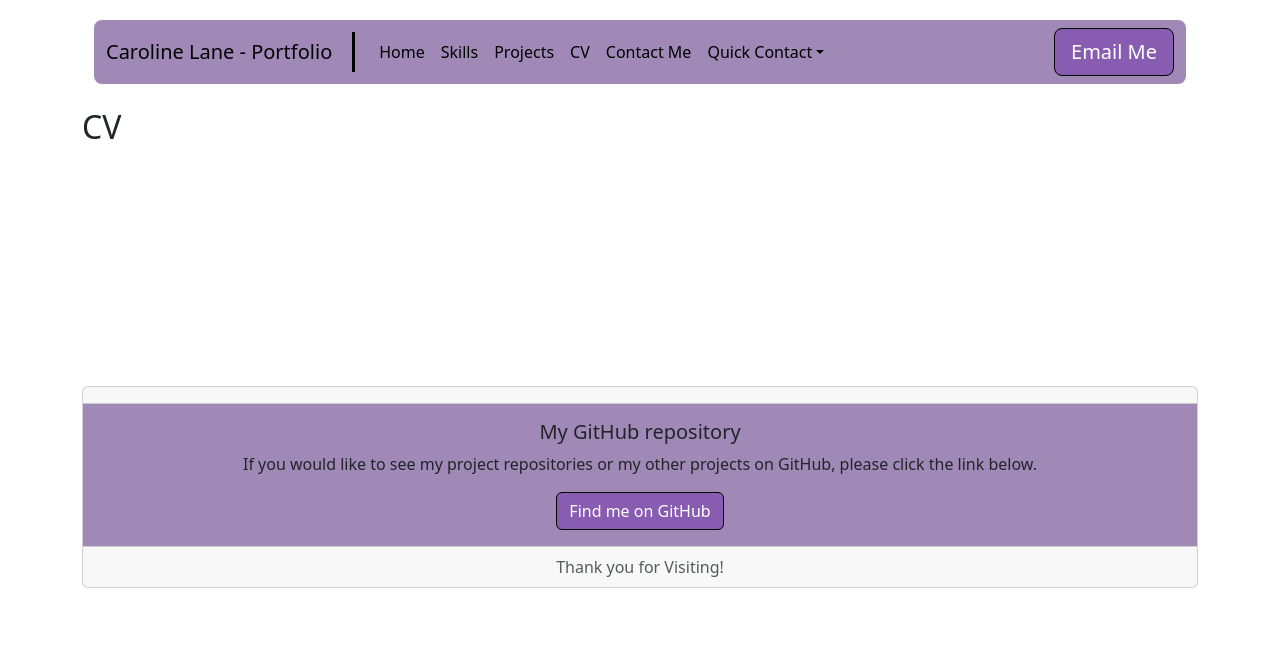
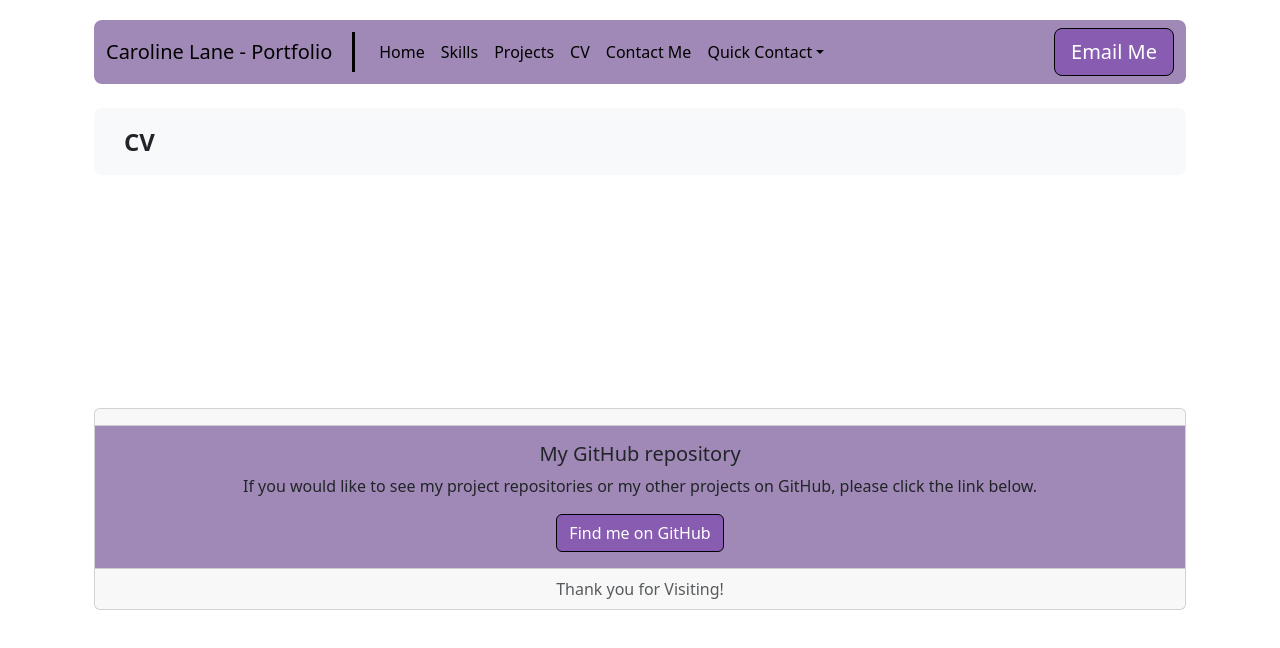
Before and after one commit to cazbella/react-portfolio, a React (Vite) app: page /CV in a window 1280 px wide. Shown: the top 648 px of the page. Built offline with nearby package versions, Linux system fonts and the light colour scheme.

Commit message:
adds headers

```diff
--- a/src/components/cards/Card.jsx
+++ b/src/components/cards/Card.jsx
@@ -1,7 +1,5 @@
 import React from 'react';
 import "./Card.css";
-
-// ... other imports
 
 function Card({ title, image, aref, information, className }) {
   return (
--- a/src/components/layout/Footer.jsx
+++ b/src/components/layout/Footer.jsx
@@ -3,6 +3,7 @@ import "./Footer.css";
 
 function Footer() {
   return (
+    <div className="container">
     <div className="container">
       <div className="card text-center">
         <div className="card-header"></div>
@@ -16,6 +17,7 @@ function Footer() {
         </div>
       </div>
     </div>
+    </div>
   );
 }
 
--- /dev/null
+++ b/src/components/layout/Header.css
@@ -0,0 +1,5 @@
+.work-header
+ {
+  background-color: rgb(160, 137, 182) !important;
+
+}
--- a/src/components/layout/Header.jsx
+++ b/src/components/layout/Header.jsx
@@ -1,10 +1,11 @@
 import React from 'react';
+import "./Header.css";
 
 function Header({ title }) {
   return (
     <div className="container-fluid">
-      <div className="p-5 mb-4 bg-body-tertiary rounded-3 work-header" id="page-title">
-        <h2 className="display-5 fw-bold">{title}</h2>
+      <div className="mb-4 bg-body-tertiary rounded-3 work-header" id="page-title">
+        <h1 className="display-6 fw-bold" style={{ fontSize: '24px' }}>{title}</h1>
       </div>
     </div>
   );
--- a/src/components/pages/CV.jsx
+++ b/src/components/pages/CV.jsx
@@ -1,9 +1,10 @@
 import React from "react";
+import Header from "../layout/Header";
 
 function CV() {
   return (
     <div>
-      <h2>CV</h2>
+       <Header title="CV" />
       {/* contace me details */}
     </div>
   );
--- a/src/components/pages/Contact.jsx
+++ b/src/components/pages/Contact.jsx
@@ -1,9 +1,10 @@
 import React from "react";
+import Header from "../layout/Header";
 
 function Contact() {
   return (
     <div>
-      <h2>Contact Page</h2>
+       <Header title="Contact" />
       {/* contace me details */}
     </div>
   );
--- a/src/components/pages/Projects.jsx
+++ b/src/components/pages/Projects.jsx
@@ -1,11 +1,12 @@
     import React from 'react';
     import Card from '../cards/Card';
     import MainCard from '../MainCard';
+    import Header from "../layout/Header";
 
     function Projects({ work }) {
     return (
         <div>
-        <h2>Projects</h2>
+        <Header title="Projects" />
         <MainCard className='mb-4' />
         <div className="row card-deck mb-4">
             {work.map((project) => (
--- a/src/components/pages/Skills.jsx
+++ b/src/components/pages/Skills.jsx
@@ -1,5 +1,5 @@
-// Skills.jsx
 import React from "react";
+import Header from "../layout/Header";
 
 function Skills() {
   const frontendSkills = [
@@ -28,7 +28,7 @@ function Skills() {
 
   return (
     <div>
-      <h2>Skills</h2>
+      <Header title="Skills" />
       <div className="container-fluid">
         <div className="row">
           <div className="col-12">
```
